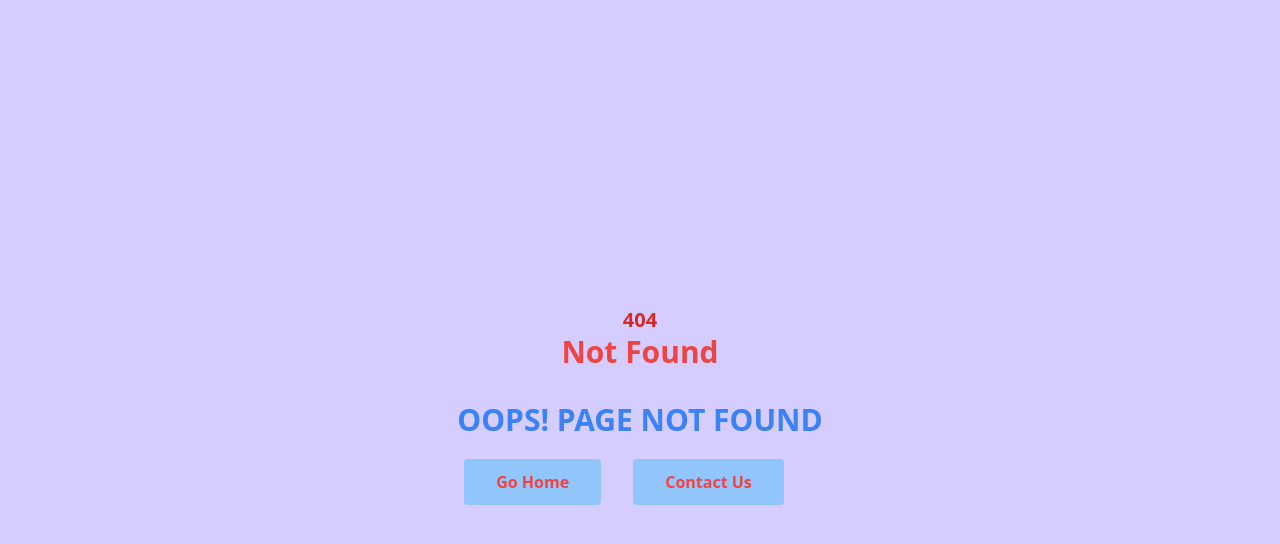
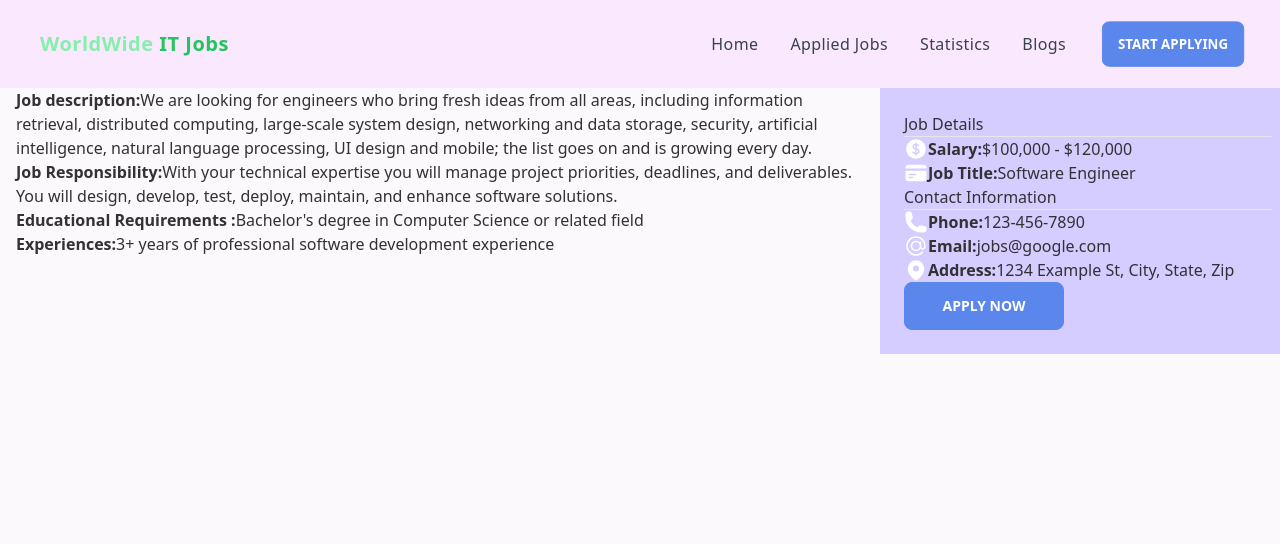
Before and after one commit to ForhadRoben/career-hub9, a React (Vite) app: page /feature/1 in a window 1280 px wide. Before the commit this address had no page. Shown: the top 544 px of the page. Built offline with nearby package versions, Linux system fonts and the light colour scheme.

Commit message:
job details data section done

```diff
--- /dev/null
+++ b/src/FeatureDetails.jsx
@@ -0,0 +1,37 @@
+import React from 'react';
+import { useLoaderData } from 'react-router-dom';
+import {
+    MapPinIcon, CurrencyDollarIcon, CreditCardIcon, PhoneIcon, AtSymbolIcon
+} from '@heroicons/react/24/solid'
+
+
+const FeatureDetails = ({ feature }) => {
+    const jobDetails = useLoaderData();
+    console.log(jobDetails);
+    const { id, location, jobTitle, companyLogo, companyName, jobType, salary, jobDescription, jobResponsibility, educationalRequirements, experiences, phone, email, address } = jobDetails;
+    return (
+        <div className='grid grid-cols-3 gap-4 container mx-4'>
+            <div className='lg:col-span-2'>
+                <p><span className='font-bold mt-2'>Job description:</span>{jobDescription}</p>
+                <p><span className='font-bold mt-2'>Job Responsibility:</span>{jobResponsibility}</p>
+                <p><span className='font-bold mt-2'>Educational Requirements :</span>{educationalRequirements}</p>
+                <p><span className='font-bold mt-2'>Experiences:</span>{experiences}</p>
+
+            </div>
+            <div className='bg-secondary lg:col-span-1 p-6'>
+                <p>Job Details</p>
+                <hr />
+                <p className='flex'><CurrencyDollarIcon className='w-6 h-6 text-white' /><span className='font-bold'>Salary:</span>{salary}</p>
+                <p className='flex'><CreditCardIcon className='w-6 h-6 text-white' /><span className='font-bold'>Job Title:</span>{jobTitle}</p>
+                <p>Contact Information</p>
+                <hr />
+                <p className='flex'><PhoneIcon className='w-6 h-6 text-white' /><span className='font-bold'>Phone:</span>{phone}</p>
+                <p className='flex'><AtSymbolIcon className='w-6 h-6 text-white' /><span className='font-bold'>Email:</span>{email}</p>
+                <p className='flex'><MapPinIcon className='w-6 h-6 text-white' /><span className='font-bold'>Address:</span>{address}</p>
+                <button className="btn btn-info w-40 text-white font-semibold">Apply Now</button>
+            </div>
+        </div>
+    );
+};
+
+export default FeatureDetails;
--- /dev/null
+++ b/src/components/AppliedJobs.jsx
@@ -0,0 +1,11 @@
+import React from 'react';
+
+const AppliedJobs = () => {
+    return (
+        <div>
+
+        </div>
+    );
+};
+
+export default AppliedJobs;
--- a/src/components/Home.jsx
+++ b/src/components/Home.jsx
@@ -39,8 +39,7 @@ const Home = () => {
                         key={feature.id}
                         feature={feature} ></SingleFeature>)
                         :
-                        featuresJobs.
-                            slice(0, 4)
+                        featuresJobs.slice(0, 4)
                             .map(feature => <SingleFeature
                                 key={feature.id}
                                 feature={feature}></SingleFeature>)
@@ -50,7 +49,7 @@ const Home = () => {
                 {!seeAllJobs && (
                     <button
                         onClick={() => setSeeAllJobs(true)}
-                        className="btn btn-sm btn-secondary my-4"
+                        className="btn btn-secondary w-40 text-white font-bold my-4 "
                     >
                         See All Jobs
                     </button>
--- a/src/components/SingleFeature.jsx
+++ b/src/components/SingleFeature.jsx
@@ -1,8 +1,9 @@
 import React from 'react';
 import { MapPinIcon, CurrencyDollarIcon } from '@heroicons/react/24/solid'
+import { Link } from 'react-router-dom';
 
 const SingleFeature = ({ feature }) => {
-    console.log(feature);
+    // console.log(feature);
     const { id, location, jobTitle, companyLogo, companyName, jobType, salary } = feature;
     return (
         <div className="card w-full bg-gray-100">
@@ -20,7 +21,7 @@ const SingleFeature = ({ feature }) => {
                     <p className='flex'><MapPinIcon className='w-6 h-6' />{location}</p>
                     <p className='flex'><CurrencyDollarIcon className='w-6 h-6' />{salary}</p>
                 </div>
-                <button className="btn btn-info w-40 text-white font-semibold">View Details</button>
+                <Link to={`../feature/${id}`} className="btn btn-info w-40 text-white font-semibold">View Details</Link>
             </div>
         </div>
     );
--- a/src/main.jsx
+++ b/src/main.jsx
@@ -5,6 +5,8 @@ import './index.css'
 import { RouterProvider, createBrowserRouter } from 'react-router-dom'
 import ErrorPage from './components/ErrorPage'
 import Home from './components/Home'
+import FeatureDetails from './featureDetails'
+import AppliedJobs from './components/AppliedJobs'
 
 const router = createBrowserRouter([
 
@@ -21,9 +23,23 @@ const router = createBrowserRouter([
       {
         path: "/home", element: <Home></Home>
       },
-      // {
-      //   path: "/home", element: <Home></Home>
-      // },
+      {
+        path: "applied_jobs",
+        element: <AppliedJobs></AppliedJobs>
+      },
+      {
+        path: "feature/:featureId",
+        element: <FeatureDetails />,
+
+        loader: async ({ params }) => {
+          const res = await fetch("/allJobs.json");
+          const features = await res.json();
+
+          const detailsFeatures = features.find(feature => feature.id == params.featureId);
+          return detailsFeatures;
+
+        }
+      },
     ]
 
   }
```
